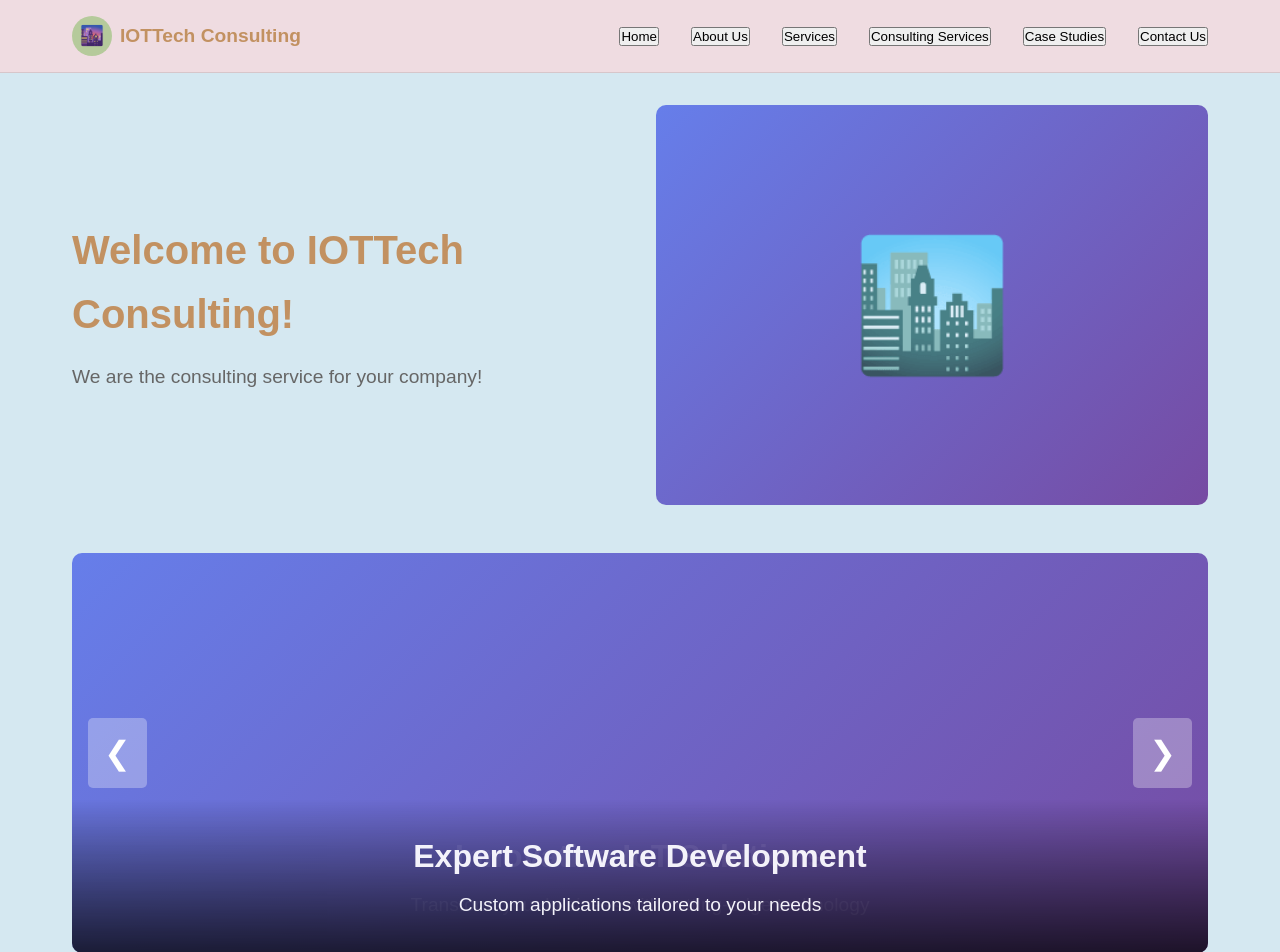
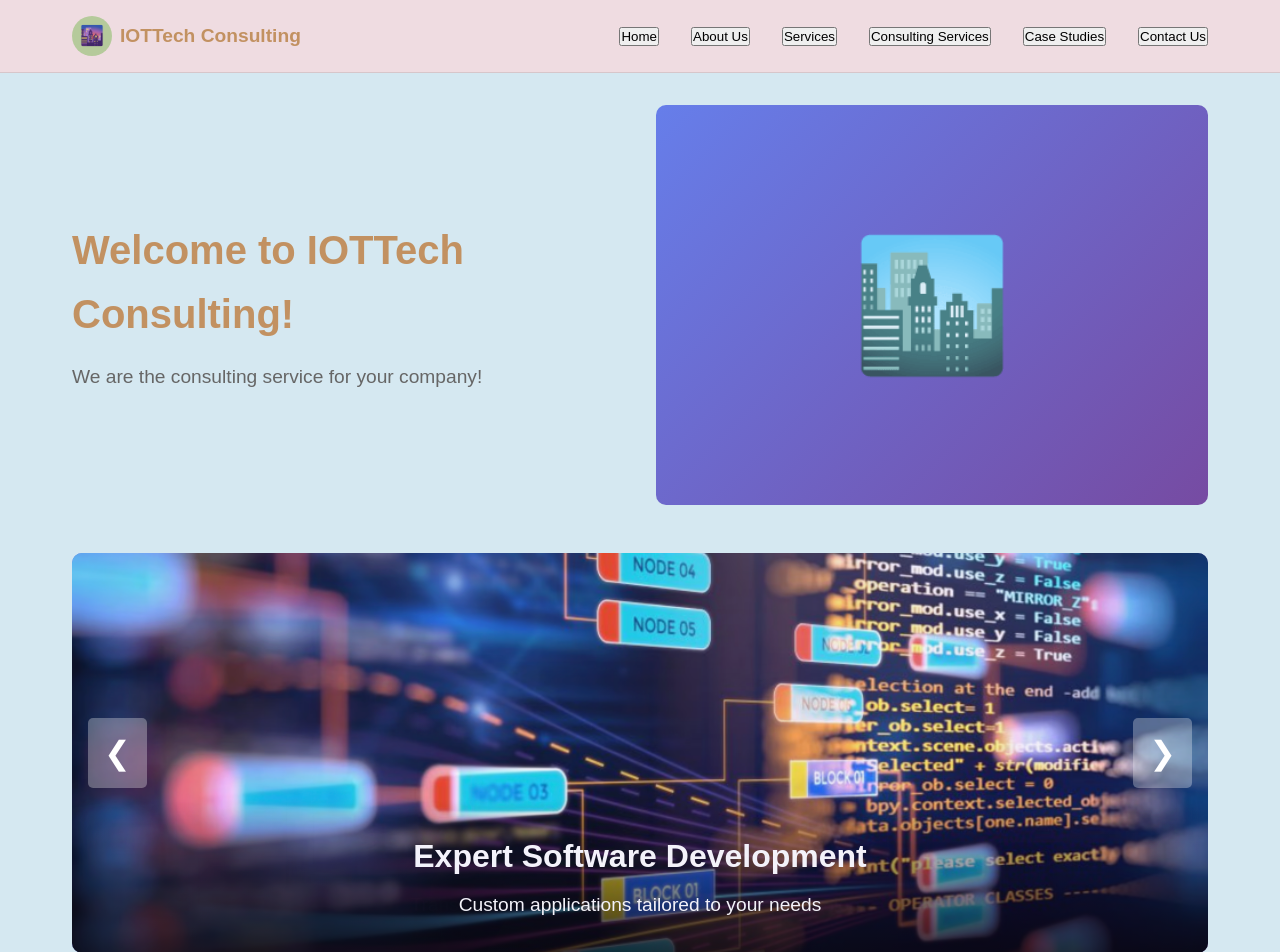
Before and after one commit to ASharm205/iottech, a React (Create React App) app in the folder iottech-consulting/: page / in a window 1280 px wide. Shown: the top 952 px of the page. Built offline with nearby package versions, Linux system fonts and the light colour scheme; no server answers.

Commit message:
slideshow images

```diff
--- a/iottech-consulting/src/components/Slideshow.css
+++ b/iottech-consulting/src/components/Slideshow.css
@@ -32,6 +32,16 @@
   position: absolute;
   top: 30%;
   opacity: 0.3;
+}
+
+.slide-image {
+  position: absolute;
+  top: 0;
+  left: 0;
+  width: 100%;
+  height: 100%;
+  object-fit: cover;
+  z-index: 0;
 }
 
 .slide-content {
--- a/iottech-consulting/src/components/Slideshow.jsx
+++ b/iottech-consulting/src/components/Slideshow.jsx
@@ -83,7 +83,11 @@
             key={slide.id}
             className={`slide ${index === currentSlide ? 'active' : ''}`}
           >
-            <div className="slide-image-placeholder">{slide.emoji}</div>
+            {slide.image ? (
+              <img className="slide-image" src={slide.image} alt={slide.title} />
+            ) : (
+              <div className="slide-image-placeholder">{slide.emoji}</div>
+            )}
             <div className="slide-content">
               <h2>{slide.title}</h2>
               <p>{slide.description}</p>
```
